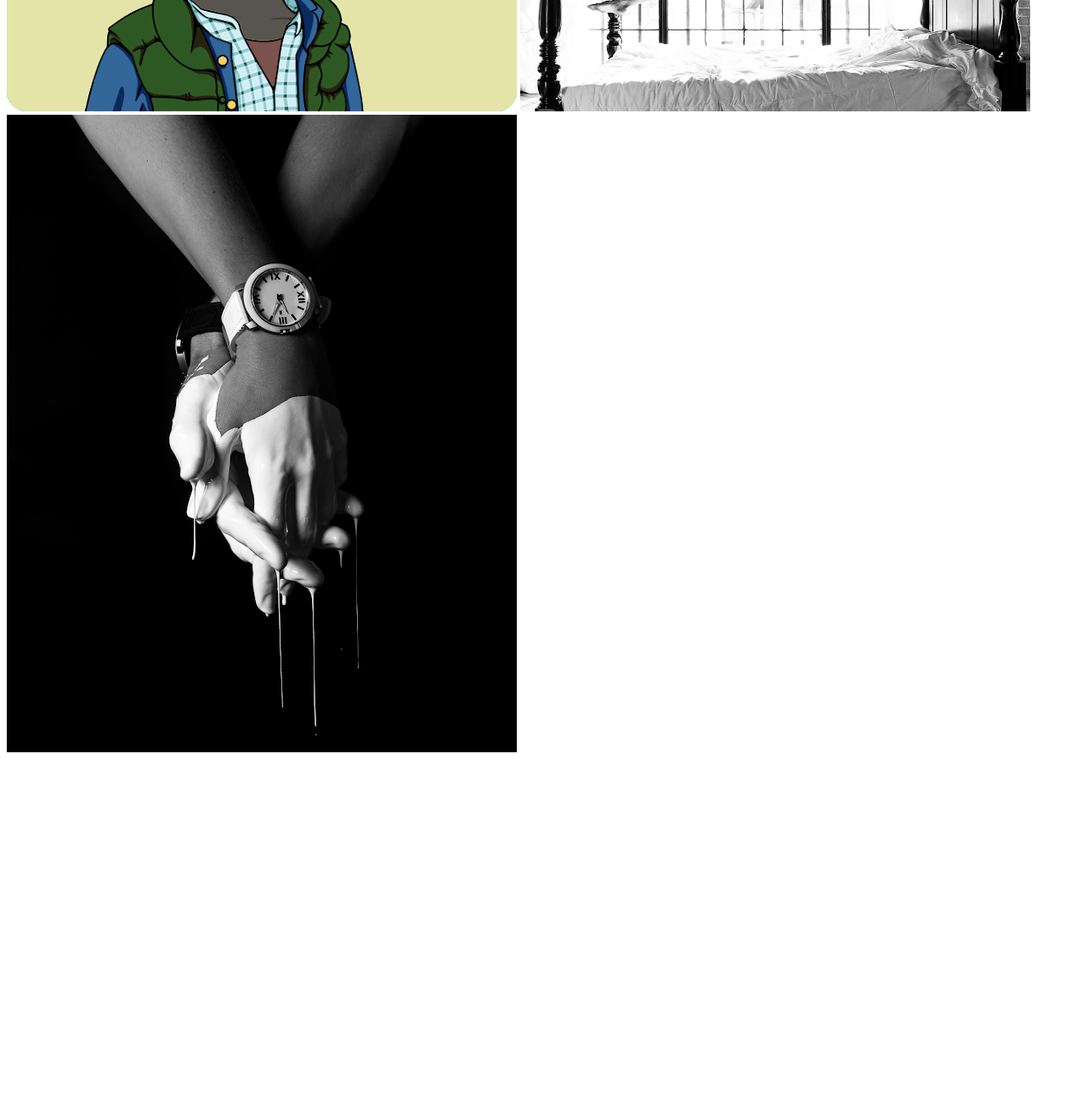
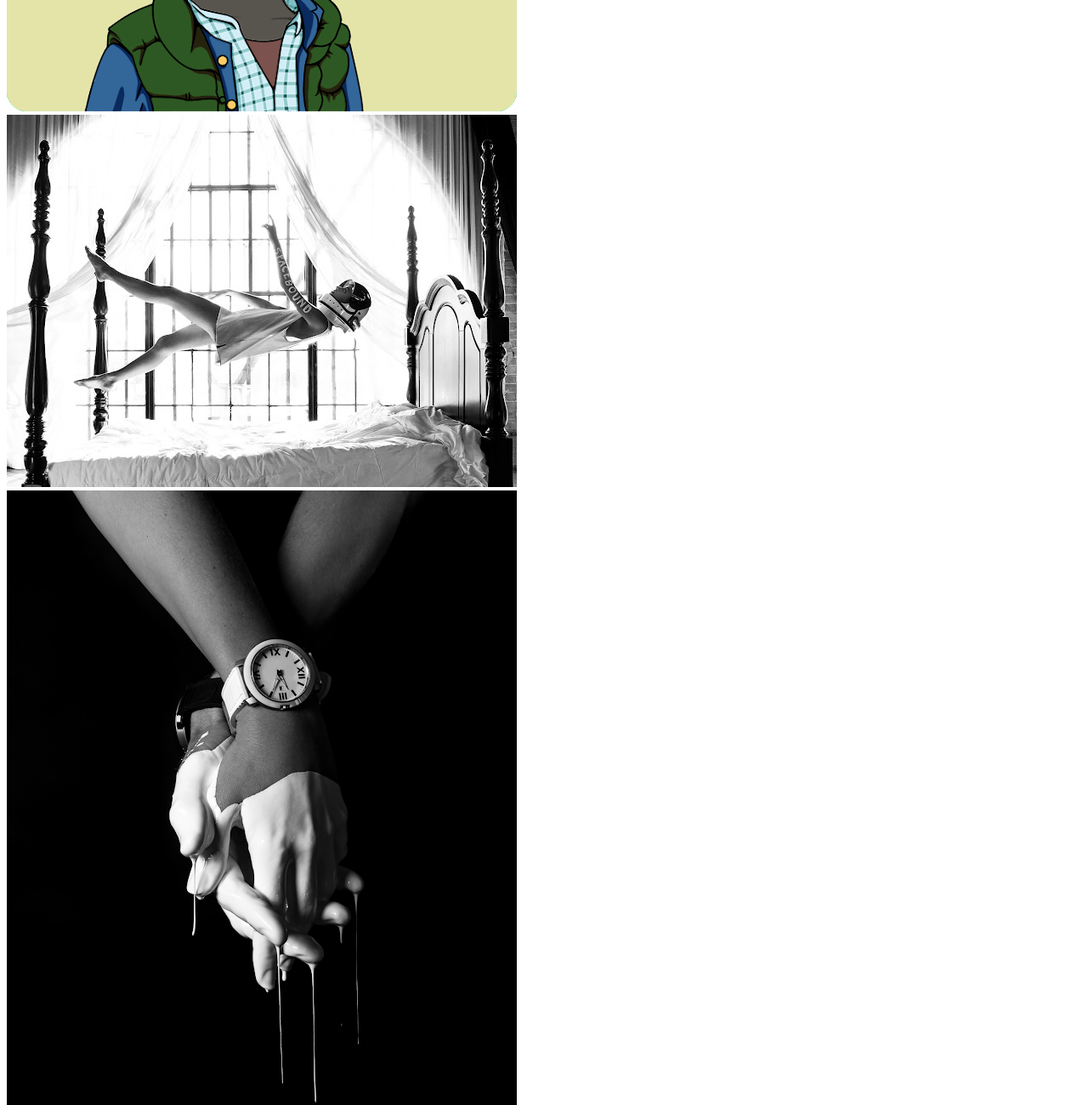
Before and after one commit to Willistillett/project1, a plain HTML site: page NFT.html in a window 1280 px wide. Shown: the part 640-1940 px from the top of the page at 85% size. Before the commit the page ends 1537 px from the top, so only its background shows below. Drawn offline with Linux system fonts and the light colour scheme.

Commit message:
breaking photos into different sections

```diff
--- a/NFT.html
+++ b/NFT.html
@@ -19,9 +19,13 @@
 		<p>This will be an ever expanding page where the best (art focused) NFT .jpeg images will be shown as well as the prices + gas fees which will be displayed in Ethereum</p>
 
 	</section>
-	<section id="NFTartwork">
+	<section id="NFTBored Ape Yacht Club">
 		<img src="Bored Ape Yacht Club.png">
+	</section>
+	<section id="NFTSpaceBound">
 		<img src="Spacebound.jpg">
+	</section>
+	<section id="NFTTimewithyou">
 		<img src="Time With You.png">
 	</section>
 </body>
```
